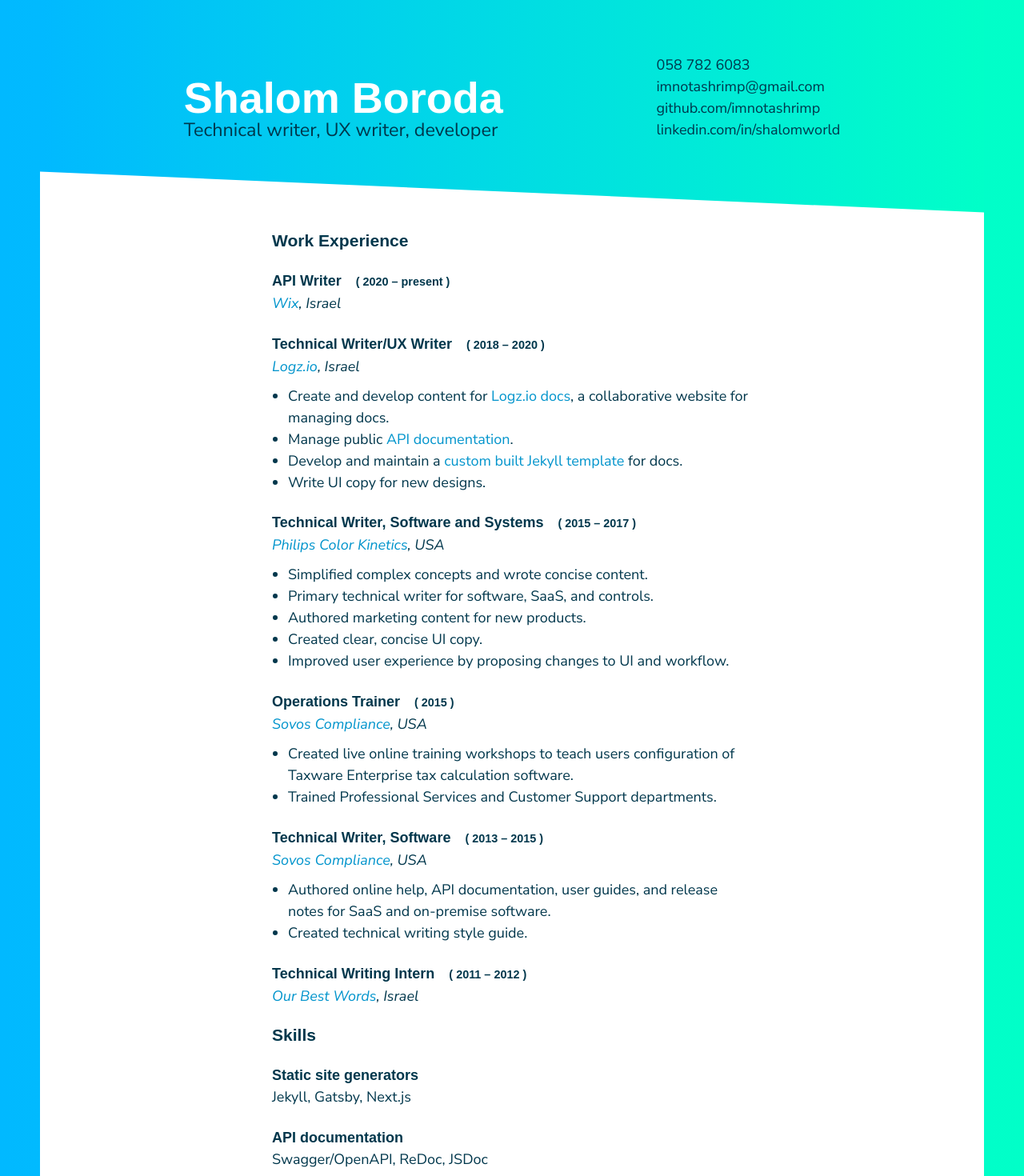
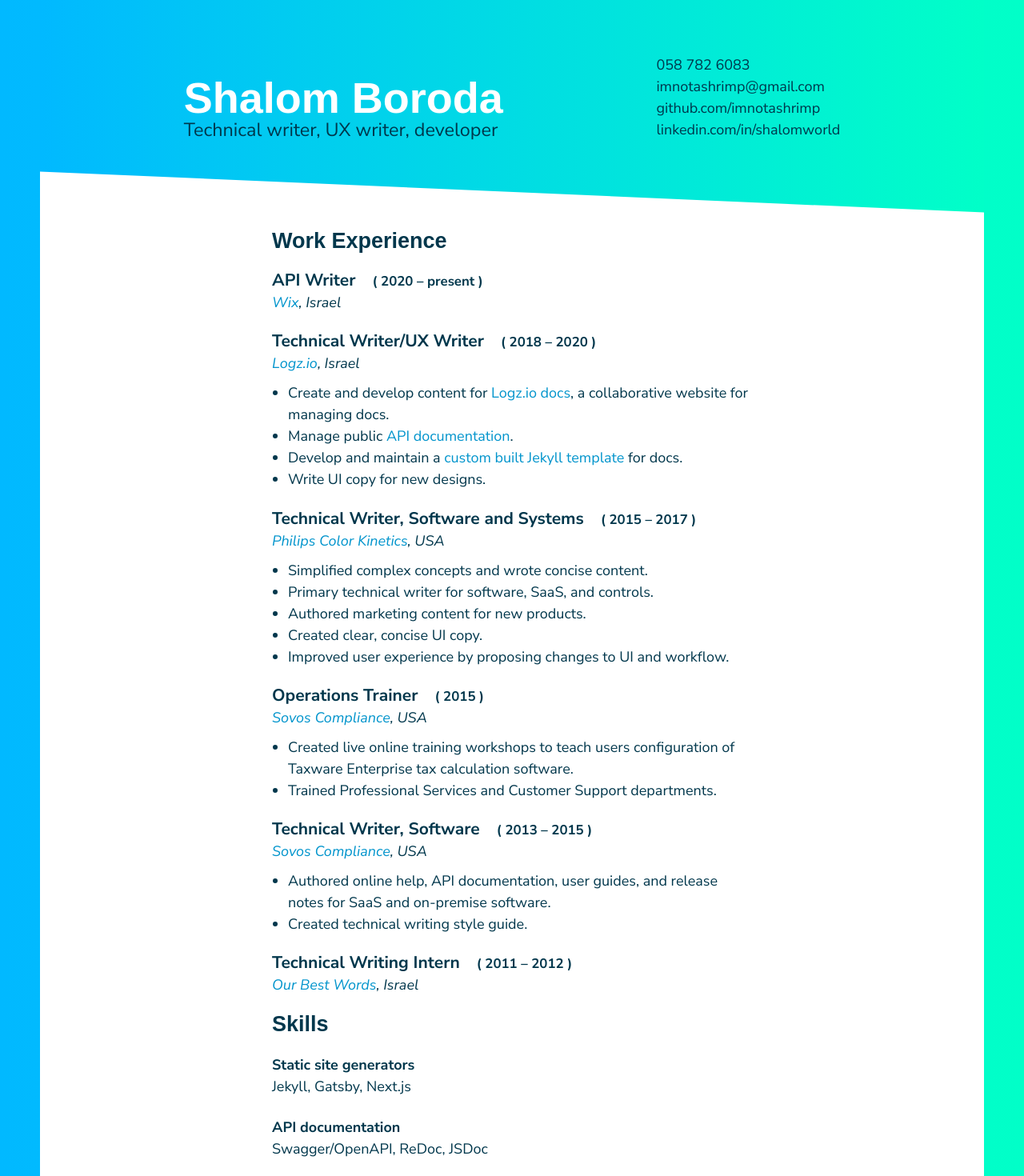
Before and after one commit to imnotashrimp/shalomworld.dev, a Next.js app: page / in a window 1280 px wide. Shown: the top 1470 px of the page at 80% size. Built offline with nearby package versions, Linux system fonts and the light colour scheme; a web font is replaced by a local one.

Commit message:
rework cv heading styles

```diff
--- a/components/cv/Cv.tsx
+++ b/components/cv/Cv.tsx
@@ -19,7 +19,7 @@
       <CvHeader frontmatter = {frontmatter} />
 
       <div className={styles.cvContent}>
-        <h3>Work Experience</h3>
+        <h2>Work Experience</h2>
         {workExperience.map((position, index) => {
           return <ExperienceEntry
             key={index}
--- a/components/cv/ExperienceEntry.tsx
+++ b/components/cv/ExperienceEntry.tsx
@@ -7,10 +7,10 @@
   items = items || []
   let {companyName, location, website} = props.company
   return (<>
-    <h4 className={styles.heading}>
+    <h3 className={styles.heading}>
       <div className={styles.jobTitle}>{jobTitle}</div>
       <div className={styles.dates}>( {dates} )</div>
-    </h4>
+    </h3>
 
     <div className={styles.subheading}>
       <a href={website}>{companyName}</a>, {location}
--- a/components/cv/SkillSection.tsx
+++ b/components/cv/SkillSection.tsx
@@ -4,7 +4,7 @@
   let {title, array} = props
 
   return (<>
-    <h3>{title}</h3>
+    <h2>{title}</h2>
 
     {array.map((entry, index) => {
       let {name, items} = entry
--- a/styles/Cv.module.css
+++ b/styles/Cv.module.css
@@ -31,8 +31,12 @@
   border-image-slice: 20;
 }
 
-.cv h1, .cv h2, .cv h3, .cv h4, .cv h5, .cv h6 {
+.cv h1, .cv h2 {
   font-family: var(--cv-heading-font);
+}
+
+.cv h3, .cv h4, .cv h5, .cv h6 {
+  font-family: var(--cv-body-font);
 }
 
 .cvContent {
```
